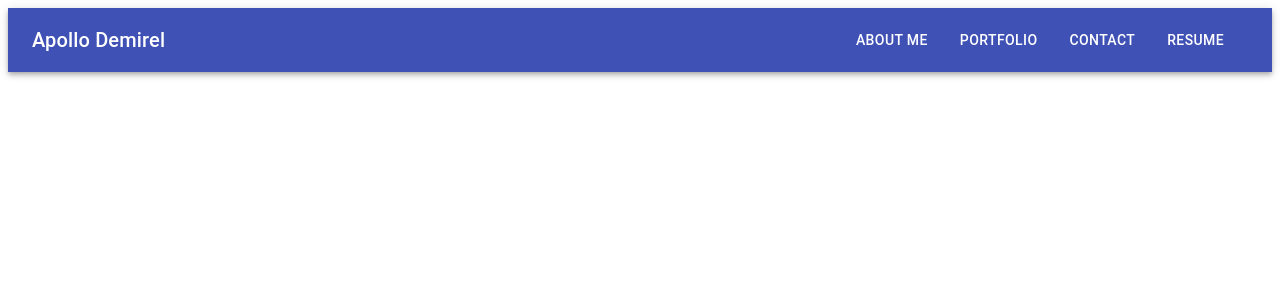
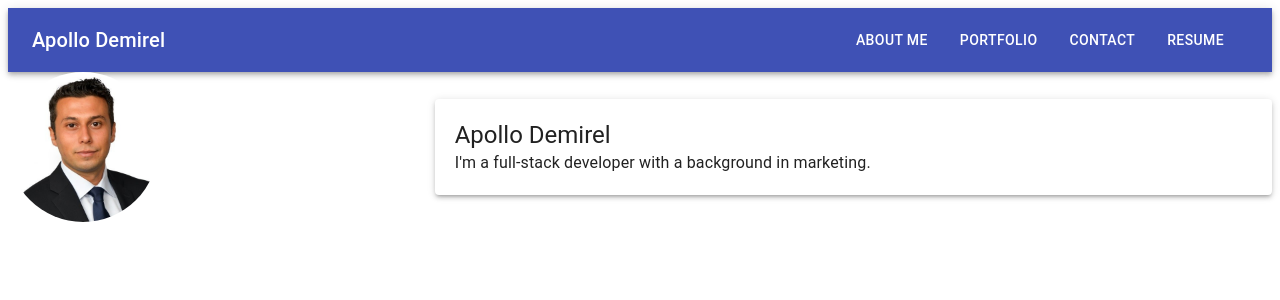
Before and after one commit to demiapollo/react-portfolio2, a React (Create React App) app: page / in a window 1280 px wide. Shown: the top 300 px of the page. Built offline with nearby package versions, Linux system fonts and the light colour scheme.

Commit message:
progress in about.js

```diff
--- a/src/components/About.js
+++ b/src/components/About.js
@@ -1,12 +1,35 @@
+// the About Me title and section are selected by default (?) in the navbar
+
 import React from 'react';
+import { Grid, Typography, Paper, Avatar } from '@material-ui/core';
+import profilePhoto from '../assets/profile_photo.jpg';
 
+const About = () => {
+  return (
+    <Grid container spacing={2} direction="row" justifyContent="center" alignItems="center">
+      <Grid item xs={6} sm={4} alignItems="center" >
+        {/* <img src={profilePhoto} alt="profilePhoto" /> */}
 
-function About() {
-  return (
-    <section id="about">
+        <Avatar
+          alt="Profile Photo"
+          src={profilePhoto}
+          // sx={{ width: 250, height: 250 }}
+          style={{ height: '150px', width: '150px' }}
+        />
 
-    </section>
+      </Grid>
+      <Grid item xs={12} sm={8}>
+        <Paper elevation={3} style={{ padding: '20px' }}>
+          <Typography variant="h5" component="h2">
+            Apollo Demirel
+          </Typography>
+          <Typography variant="body1">
+          I'm a full-stack developer with a background in marketing.
+          </Typography>
+        </Paper>
+      </Grid>
+    </Grid>
   );
-}
+};
 
 export default About;
--- a/src/components/Portfolio.js
+++ b/src/components/Portfolio.js
@@ -1,3 +1,5 @@
+// how to place projects in a grid 2 x 3 centered on the page
+
 import React from "react";
 import { makeStyles } from "@material-ui/core/styles";
 import {
```
